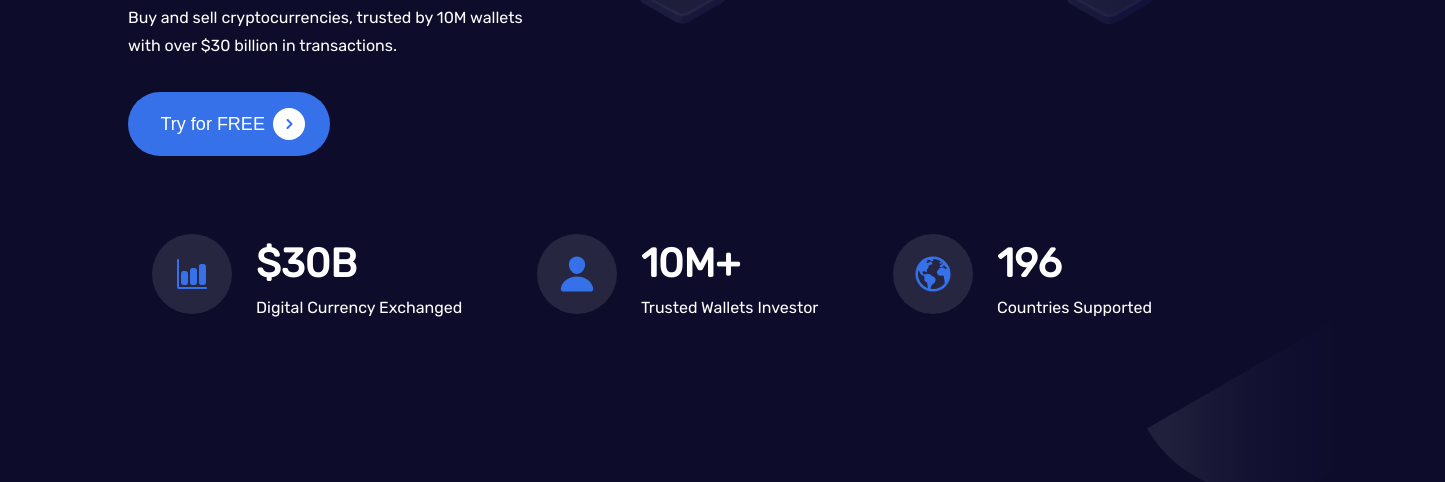
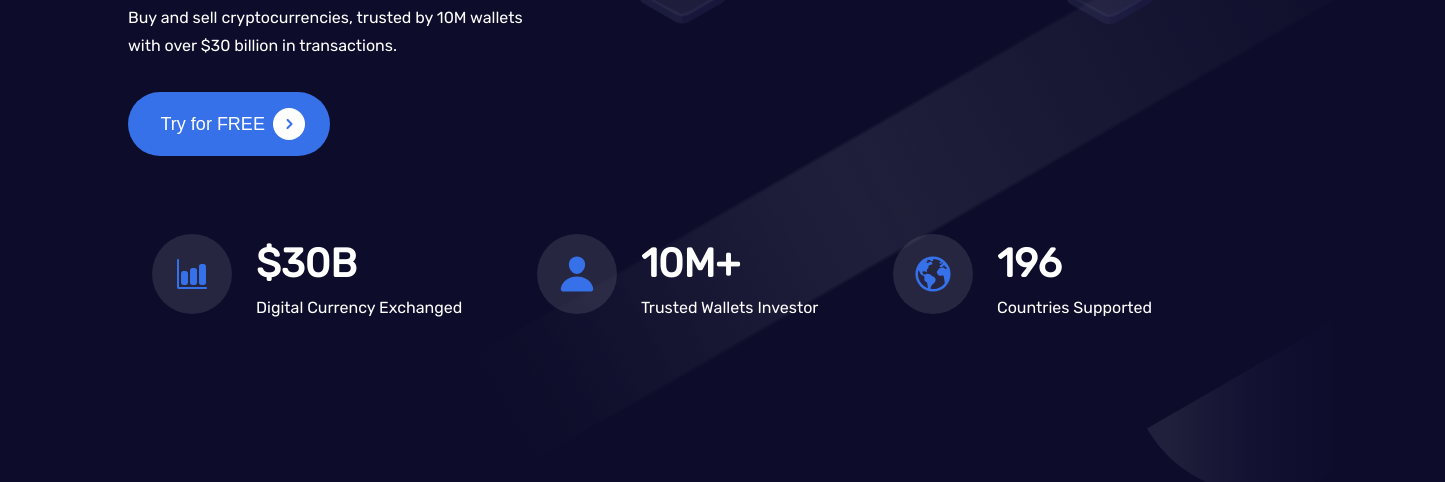
Before and after one commit to Abhishek-Shukla-github/Crappo, a plain HTML site: page index.html in a window 1280 px wide. Shown: the part 602-1084 px from the top of the page, 1445 px wide, since content can reach past the window. Drawn offline with Linux system fonts and the light colour scheme.

```diff
--- a/index.html
+++ b/index.html
@@ -10,6 +10,33 @@
 </head>
 
 <body>
+    <svg class="slant-svg-1" width="925" height="603" viewBox="0 0 925 603" fill="none"
+        xmlns="http://www.w3.org/2000/svg">
+        <rect x="60" y="602.863" width="120" height="997.881" transform="rotate(-120 60 602.863)"
+            fill="url(#paint0_linear_1_1289)" />
+        <defs>
+            <linearGradient id="paint0_linear_1_1289" x1="132.423" y1="607.149" x2="120" y2="1600.74"
+                gradientUnits="userSpaceOnUse">
+                <stop stop-color="white" stop-opacity="0" />
+                <stop offset="0.387874" stop-color="white" stop-opacity="0.04" />
+                <stop offset="1" stop-color="white" stop-opacity="0" />
+            </linearGradient>
+        </defs>
+    </svg>
+    <svg class="slant-svg-2" width="925" height="603" viewBox="0 0 925 603" fill="none"
+        xmlns="http://www.w3.org/2000/svg">
+        <rect x="60" y="602.863" width="120" height="997.881" transform="rotate(-120 60 602.863)"
+            fill="url(#paint0_linear_1_1289)" />
+        <defs>
+            <linearGradient id="paint0_linear_1_1289" x1="132.423" y1="607.149" x2="120" y2="1600.74"
+                gradientUnits="userSpaceOnUse">
+                <stop stop-color="white" stop-opacity="0" />
+                <stop offset="0.387874" stop-color="white" stop-opacity="0.04" />
+                <stop offset="1" stop-color="white" stop-opacity="0" />
+            </linearGradient>
+        </defs>
+    </svg>
+
     <section class="container">
         <!-- Navbar -->
         <nav class="navbar">
--- a/styles/styles.scss
+++ b/styles/styles.scss
@@ -12,8 +12,19 @@
     font-weight: 400;
     font-size: 16px;
     line-height: 28px;
+    overflow-x: hidden;
     p{
         color: white;
+    }
+    .slant-svg-1{
+        position: absolute;
+        top: 435px;
+        left: 520px;
+    }
+    .slant-svg-2{
+        position: absolute;
+        top: 470px;
+        right: -100px;
     }
 }
 
```
Also changed, not shown: styles/styles.css, 1 other file.
